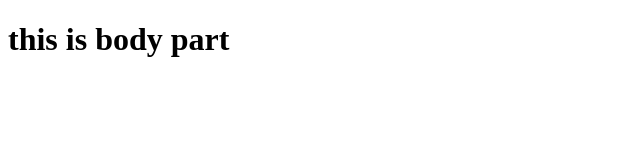
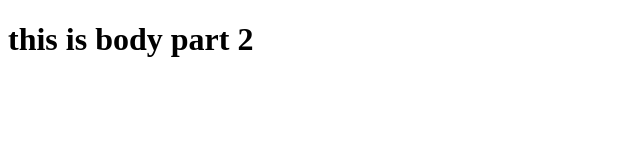
Before and after one commit to hardeep09beep/kunal, a plain HTML site: page index.html in a window 1280 px wide. Shown: the full height of the page, 0-640 px from the left. Drawn offline with Linux system fonts and the light colour scheme.

Commit message:
my 3nd commit

```diff
--- a/index.html
+++ b/index.html
@@ -6,6 +6,6 @@
     <title>Document</title>
 </head>
 <body>
-    <h1>this is body part </h1>
+    <h1>this is body part 2</h1>
 </body>
 </html>
```
